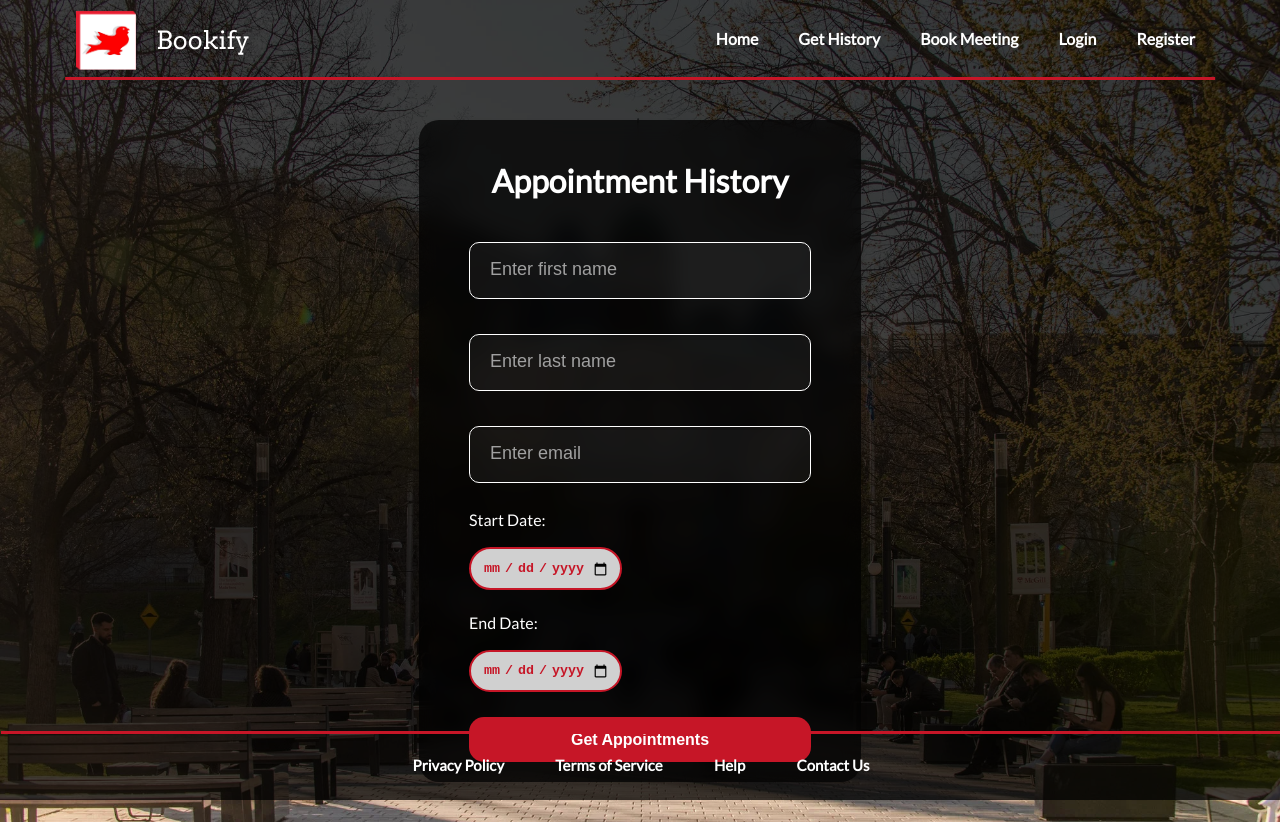
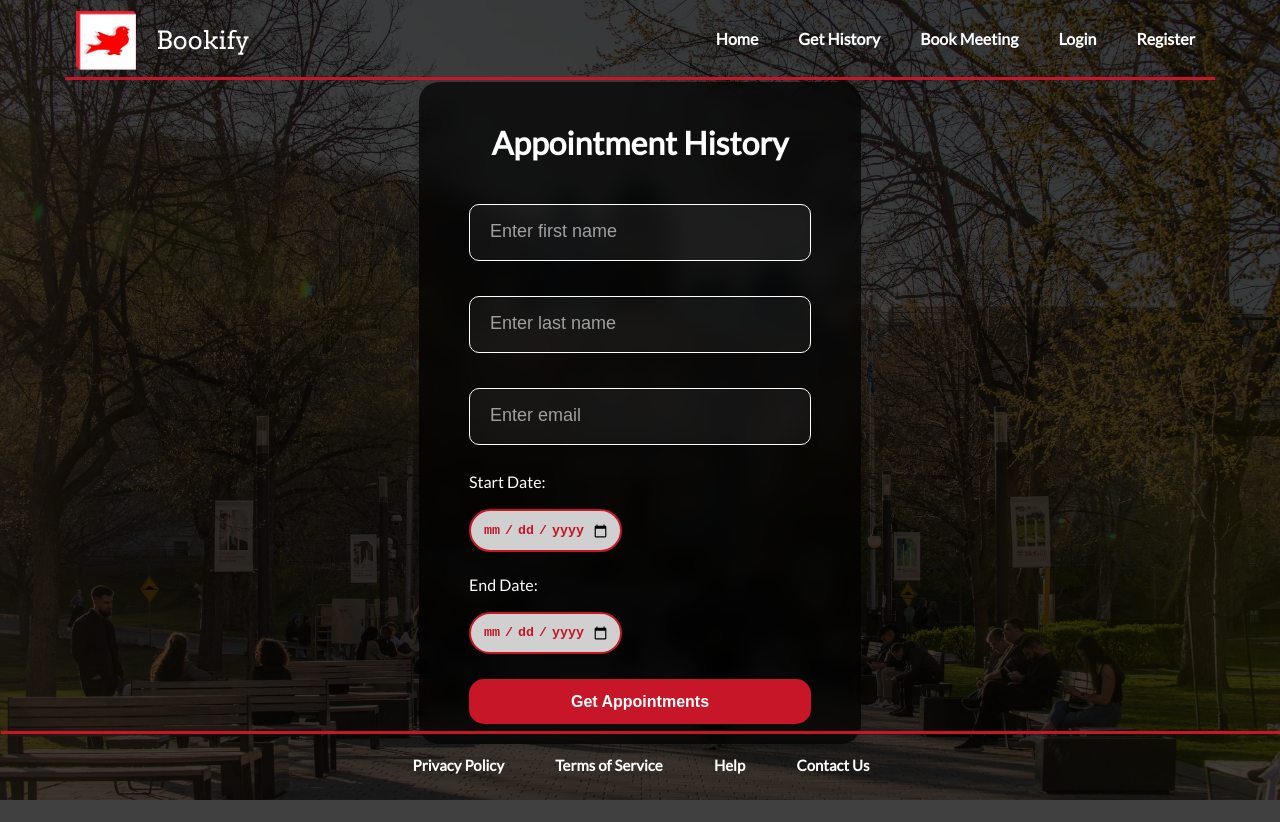
Before and after one commit to andretandoc/bookify, a React (Vite) app in the folder client/: page /ApptForm in a window 1280 px wide. After the commit the page ends 800 px from the top, so only its background shows below. Built offline with nearby package versions, Linux system fonts and the light colour scheme; no server answers.

Commit message:
most frontend functionality implemented / routing, ui ...

```diff
--- a/client/src/index.css
+++ b/client/src/index.css
@@ -355,7 +355,7 @@ button:focus {
   align-items: center;
   text-align: center;
   z-index: 1;
-  margin: 50px auto;
+  margin: 0px auto;
   gap: 80px
 }
 
@@ -519,7 +519,7 @@ button:focus {
   background: rgba(0, 0, 0, 0.7);
   backdrop-filter: blur(10px);
   box-shadow: 0 4px 6px rgba(0, 0, 0, 0.1);
-  margin: 5% auto;
+  margin: 6% auto;
   width: max-content;
   padding: 30px 50px;
   border-radius: 20px;
@@ -598,7 +598,7 @@ input[type=date] {
   box-shadow: 0 4px 6px rgba(0, 0, 0, 0.1);
   width: max-content;
   border-radius: 20px;
-  margin: 40px auto;
+  margin: 2px auto;
   max-height:min-content;
   padding-left: 50px;
   padding-right: 50px;
```
